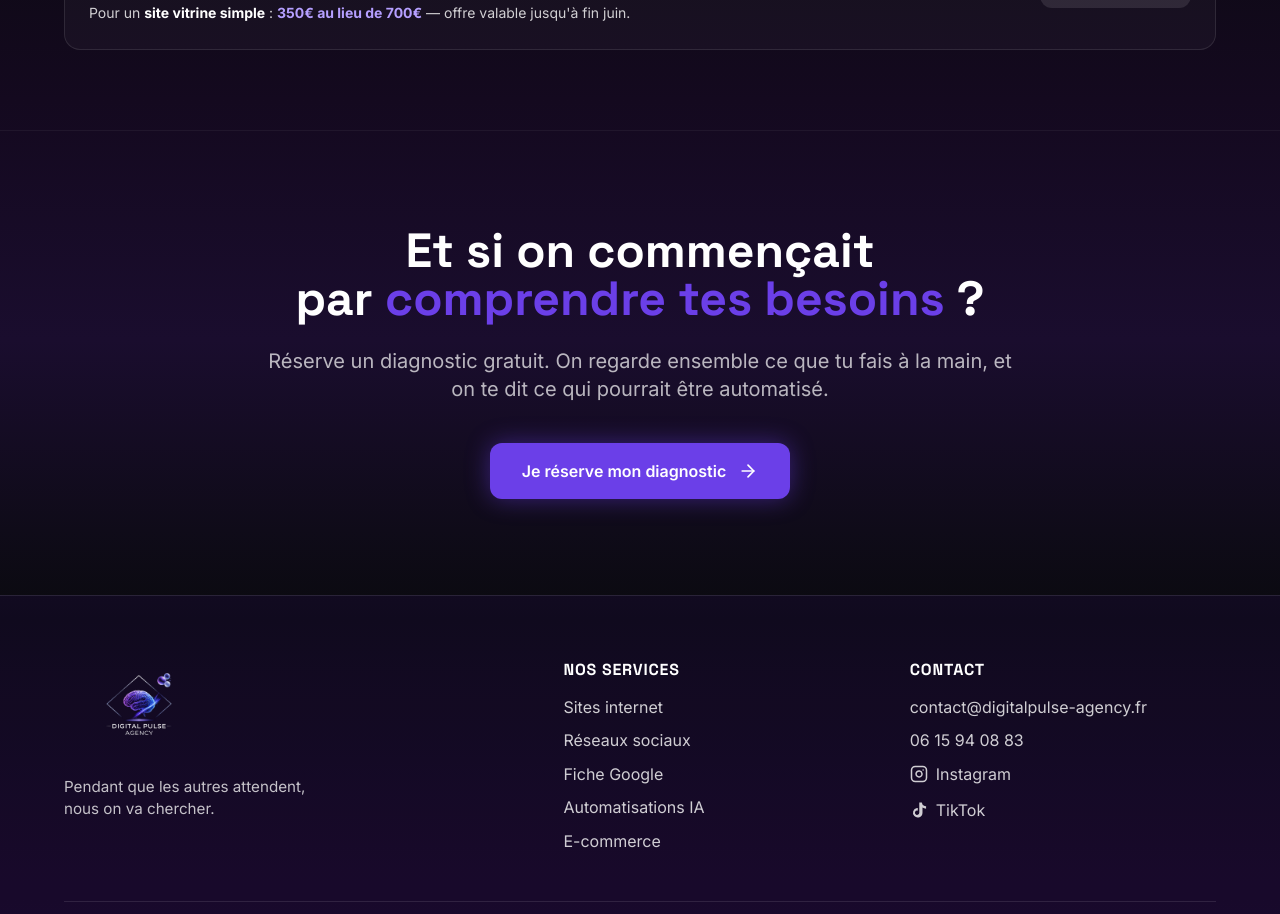
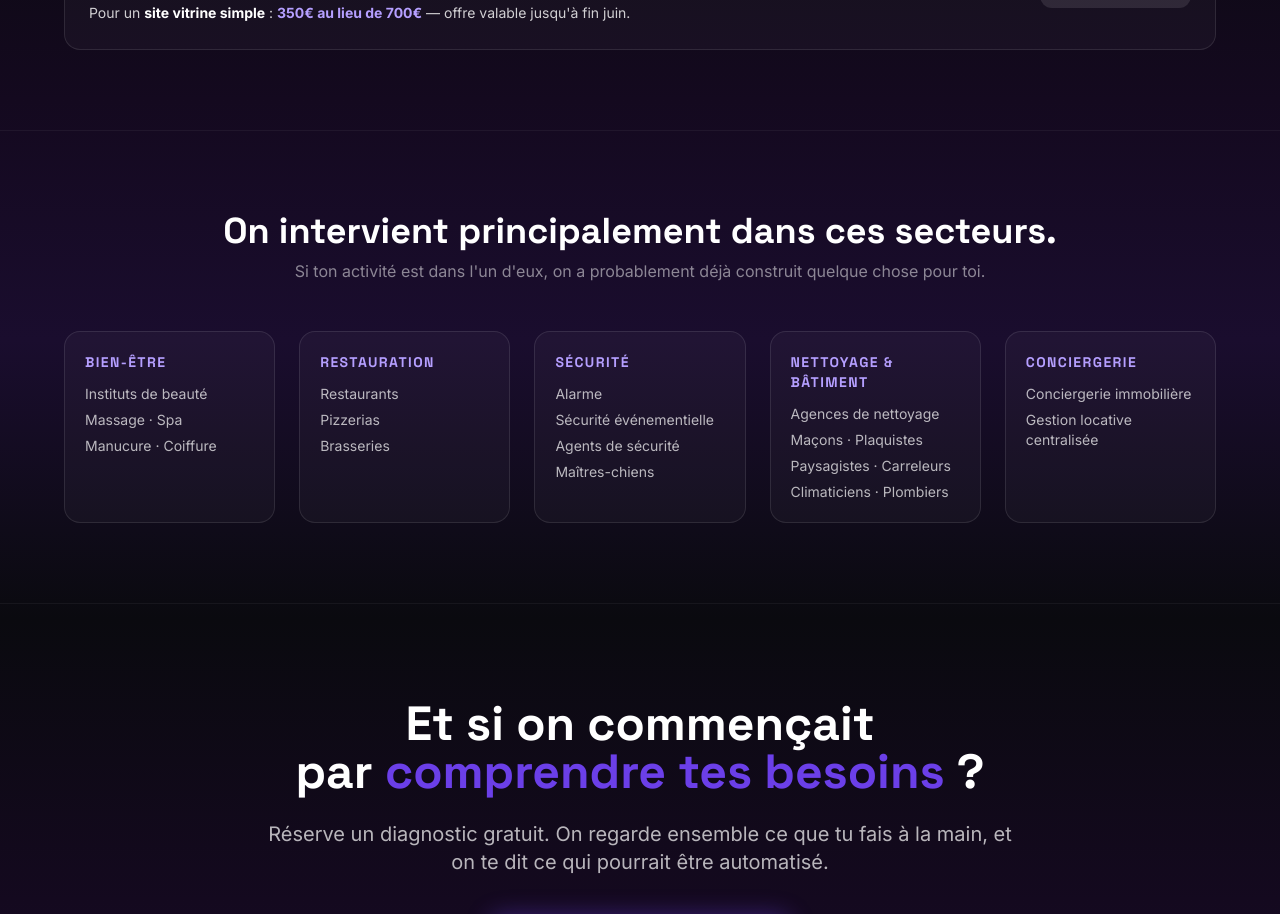
Before and after one commit to DigitalPulseAgency/SITE-AGENCE-definitif, a React (Vite) app: page /automatisations in a window 1280 px wide. Shown: the part 1780-2694 px from the top of the page. Built offline with nearby package versions, Linux system fonts and the light colour scheme.

Commit message:
automatisations: bandeau secteurs d'intervention

```diff
--- a/src/pages/Automatisations.jsx
+++ b/src/pages/Automatisations.jsx
@@ -125,6 +125,48 @@ export default function Automatisations() {
         </div>
       </section>
 
+      {/* SECTEURS */}
+      <section className="py-20 px-6 border-t border-white/5">
+        <div className="max-w-6xl mx-auto">
+          <h2 className="text-3xl md:text-4xl font-bold mb-2 text-center">On intervient principalement dans ces secteurs.</h2>
+          <p className="text-white/50 text-center mb-12">Si ton activité est dans l'un d'eux, on a probablement déjà construit quelque chose pour toi.</p>
+
+          <div className="grid grid-cols-2 md:grid-cols-5 gap-6">
+            {[
+              {
+                titre: 'Bien-être',
+                items: ['Instituts de beauté', 'Massage · Spa', 'Manucure · Coiffure'],
+              },
+              {
+                titre: 'Restauration',
+                items: ['Restaurants', 'Pizzerias', 'Brasseries'],
+              },
+              {
+                titre: 'Sécurité',
+                items: ['Alarme', 'Sécurité événementielle', 'Agents de sécurité', 'Maîtres-chiens'],
+              },
+              {
+                titre: 'Nettoyage & Bâtiment',
+                items: ['Agences de nettoyage', 'Maçons · Plaquistes', 'Paysagistes · Carreleurs', 'Climaticiens · Plombiers'],
+              },
+              {
+                titre: 'Conciergerie',
+                items: ['Conciergerie immobilière', 'Gestion locative centralisée'],
+              },
+            ].map((secteur, i) => (
+              <div key={i} className="bg-white/[0.03] border border-white/10 rounded-2xl p-5">
+                <h3 className="font-bold text-[#B59FFF] mb-3 text-sm uppercase tracking-widest">{secteur.titre}</h3>
+                <ul className="space-y-1.5">
+                  {secteur.items.map((item, j) => (
+                    <li key={j} className="text-white/70 text-sm">{item}</li>
+                  ))}
+                </ul>
+              </div>
+            ))}
+          </div>
+        </div>
+      </section>
+
       {/* CTA FINAL */}
       <section className="py-24 px-6 border-t border-white/5">
         <div className="max-w-3xl mx-auto text-center">
```
